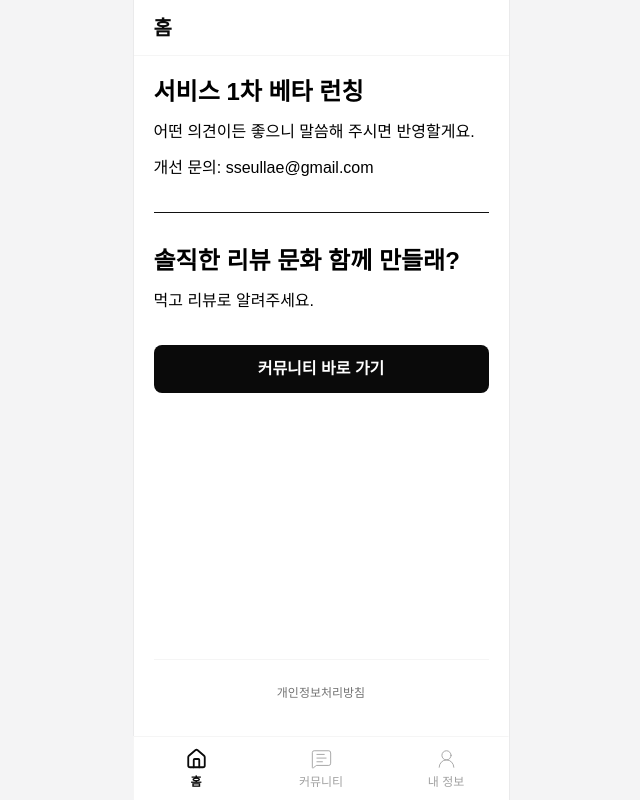
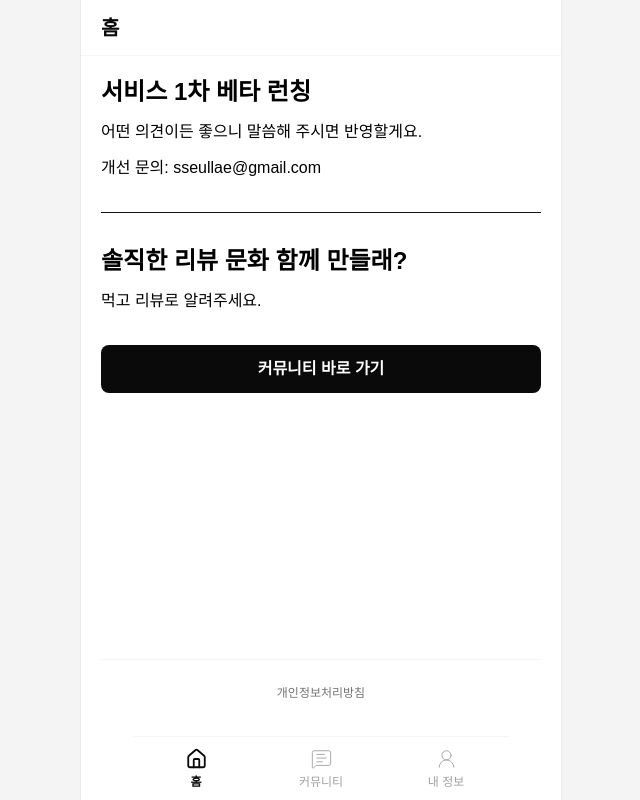
Before and after one commit to wangkodok/review-project, a Next.js app: page /home in a window 1280 px wide. Shown: the whole page, without its empty margins (319-959 px from the left). Built offline with nearby package versions, Linux system fonts and the light colour scheme.

Commit message:
style: optimize code format and size max-w-[375px] → max-w-[480px]

```diff
--- a/app/layout.tsx
+++ b/app/layout.tsx
@@ -42,7 +42,7 @@ export default function RootLayout({
     <html lang="ko" className="h-full antialiased">
       <body className="min-h-full">
         <QueryProvider>
-          <div className="mx-auto flex min-h-dvh w-full max-w-[375px] flex-col bg-white shadow-[0_0_0_1px_rgba(0,0,0,0.04)]">
+          <div className="mx-auto flex min-h-dvh w-full max-w-[480px] flex-col bg-white shadow-[0_0_0_1px_rgba(0,0,0,0.04)]">
             <Header />
             <main className="flex flex-1 flex-col px-5 pb-24 pt-5">
               <div className="flex-1">{children}</div>
```
